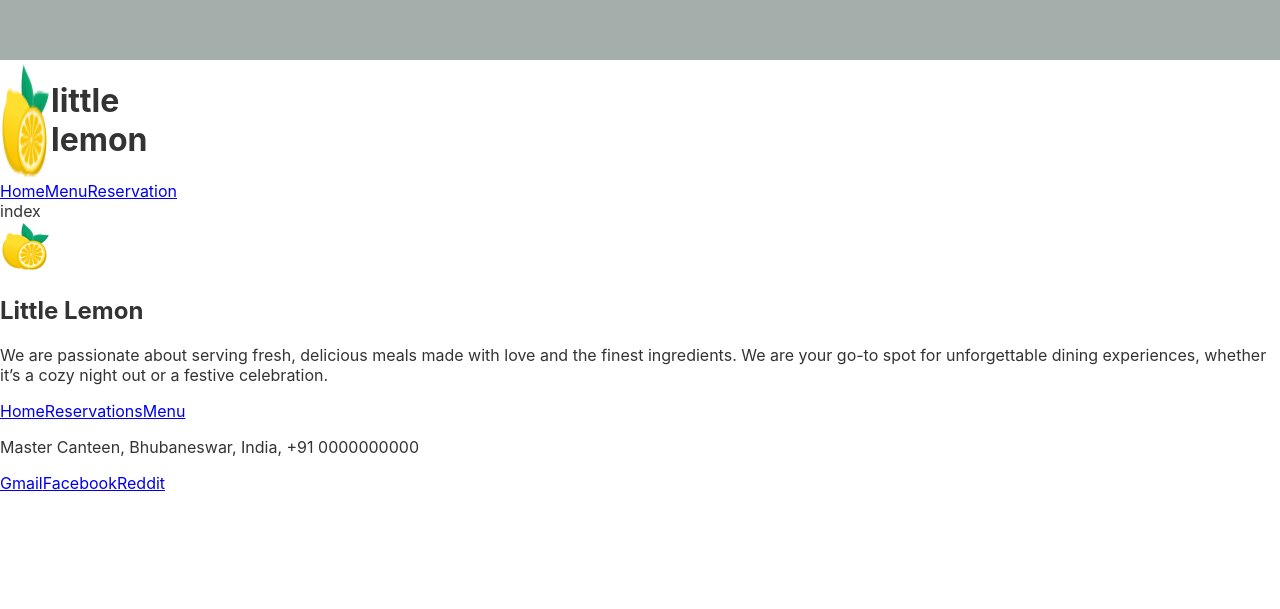
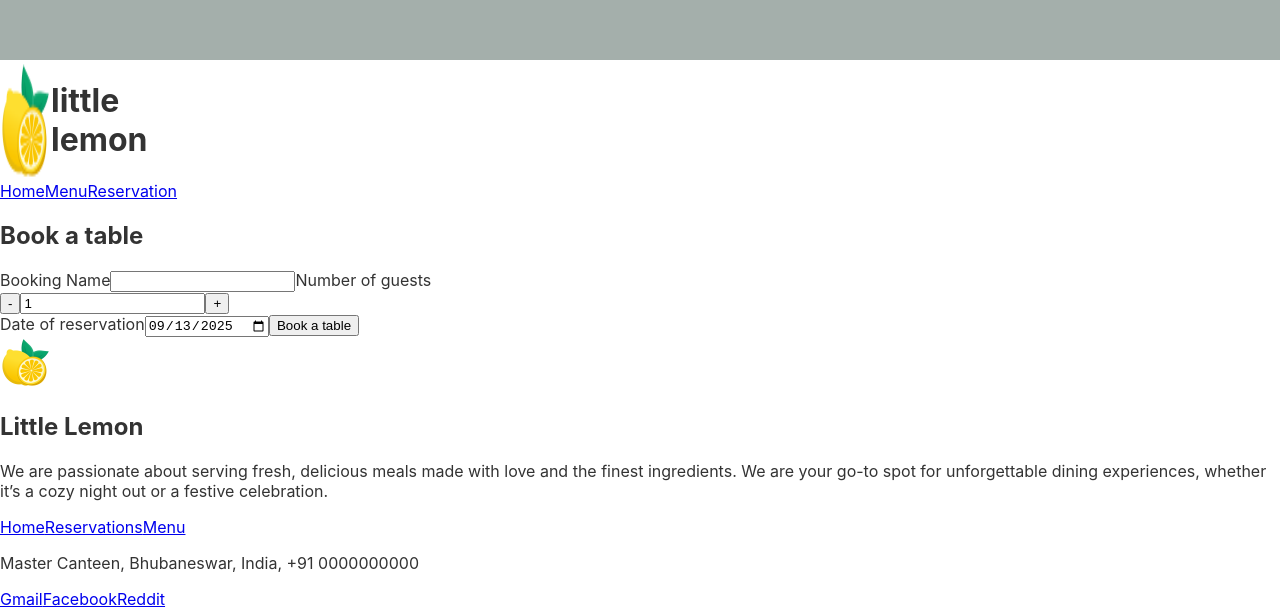
Before and after one commit to amlan-routray/littlelemon, a React (Create React App) app: page /reservation in a window 1280 px wide. Shown: the part 904-1513 px from the top of the page. Before the commit the page ends 1397 px from the top, so only its background shows below. Built offline with nearby package versions, Linux system fonts and the light colour scheme.

Commit message:
Reservation Page added

```diff
--- a/src/index.css
+++ b/src/index.css
@@ -4,6 +4,12 @@
   --default-text-color: #333333;
   --border-radius: 4px;
   --default-padding: 8px;
+}
+
+*,
+*::before,
+*::after {
+  box-sizing: border-box;
 }
 
 body {
--- a/src/routes/Reservation/index.js
+++ b/src/routes/Reservation/index.js
@@ -1,7 +1,110 @@
-import React from 'react'
+import React from "react";
+import { Dialog } from "../../common/Dialog";
+
+// Private
+const getTodayDate = () => {
+  const today = new Date();
+  return today.toISOString().split("T")[0]; // "YYYY-MM-DD"
+};
 
 export const Reservation = () => {
+  const [isTableConfirmed, setTableConfirmation] = React.useState(false);
+  const [{ guestName, guestNumber, reservationDate }, setGuestInfo] =
+    React.useState({
+      guestName: "",
+      guestNumber: 1,
+      reservationDate: getTodayDate(),
+    });
+
+  const updateGuestNumber = (isDecrement = false) => {
+    setGuestInfo((prev) => {
+      const { guestNumber } = prev;
+      if (isDecrement && guestNumber !== 1)
+        return { ...prev, guestNumber: guestNumber - 1 }; // Minimum allowed guest 1
+      if (!isDecrement && guestNumber < 12)
+        return { ...prev, guestNumber: guestNumber + 1 }; // Maximum allowed guest 12
+      return prev;
+    });
+  };
+  const handleChange = (e) => {
+    const { name, value } = e.target;
+    setGuestInfo((prev) => ({
+      ...prev,
+      [name]: value,
+    }));
+  };
+  const handleReservation = (e) => {
+    e.preventDefault();
+    console.log(e.target);
+    const { guestName, guestNumber, reservationDate } = e.target;
+    setGuestInfo({
+      guestName: guestName.value,
+      guestNumber: guestNumber.value,
+      reservationDate: reservationDate.value,
+    });
+    setTableConfirmation(true);
+  };
   return (
-    <section>index</section>
-  )
-}
+    <>
+      <section className="reservation">
+        <h2>Book a table</h2>
+        <form onSubmit={(e) => handleReservation(e)}>
+          <label htmlFor="guestName">Booking Name</label>
+          <input
+            type="text"
+            name="guestName"
+            id="guestName"
+            required
+            value={guestName}
+            onChange={handleChange}
+          />
+          <label htmlFor="guestNumber">Number of guests</label>
+          <div>
+            <button type="button" onClick={() => updateGuestNumber(true)}>
+              -
+            </button>
+            <input
+              type="number"
+              name="guestNumber"
+              id="guestNumber"
+              required
+              value={guestNumber}
+              onChange={handleChange}
+            />
+            <button type="button" onClick={() => updateGuestNumber(false)}>
+              +
+            </button>
+          </div>
+          <label htmlFor="reservationDate">Date of reservation</label>
+          <input
+            type="date"
+            name="reservationDate"
+            id="reservationDate"
+            required
+            min={getTodayDate()}
+            value={reservationDate}
+            onChange={handleChange}
+          />
+          <input type="submit" value="Book a table" />
+        </form>
+      </section>
+      <Dialog
+        isOpen={isTableConfirmed}
+        onClose={() => {
+          setTableConfirmation(false);
+          setGuestInfo({
+            guestName: "",
+            guestNumber: 1,
+            reservationDate: getTodayDate(),
+          });
+        }}
+      >
+        <h2 style={{ color: "green" }}>Table Reserved</h2>
+        <p>
+          Dear {guestName}, your table for {guestNumber} guest/s has been
+          reserved on {reservationDate}
+        </p>
+      </Dialog>
+    </>
+  );
+};
--- a/src/routes/Reservation/style.css
+++ b/src/routes/Reservation/style.css
@@ -0,0 +1,43 @@
+.reservation {
+  margin: 0 auto;
+  width: 420px;
+  padding: calc(var(--default-padding) * 4);
+  box-shadow: 0 4px 6px rgba(0, 0, 0, 0.1);
+  label {
+    display: block;
+    margin-bottom: calc(var(--default-padding) * 2);
+    color: var(--default-text-color);
+    font-size: 1rem;
+  }
+  h2 {
+    color: var(--primary-color);
+  }
+  input {
+    font-size: 1rem;
+    margin-bottom: calc(var(--default-padding) * 2);
+    padding: var(--default-padding);
+    border-radius: var(--border-radius);
+    border: 1px solid var(--default-text-color);
+  }
+  form > input {
+    display: block;
+    width: 100%;
+  }
+
+  form > input[type="submit"],
+  button {
+    background-color: var(--primary-color);
+    color: white;
+    border: none;
+  }
+  button {
+    font-size: 1rem;
+    padding: var(--default-padding) calc(2 * var(--default-padding));
+    border-radius: var(--border-radius);
+  }
+  form > div > input {
+    margin-left: var(--default-padding);
+    margin-right: var(--default-padding);
+    width: 56px;
+  }
+}
```
